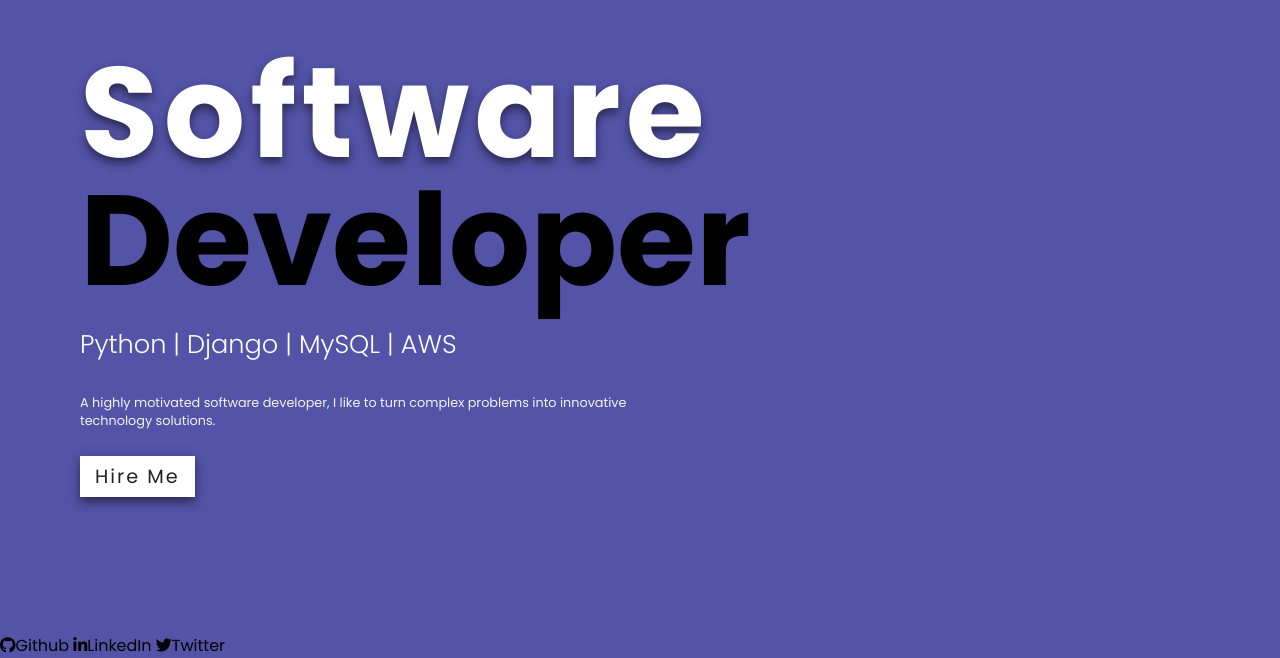
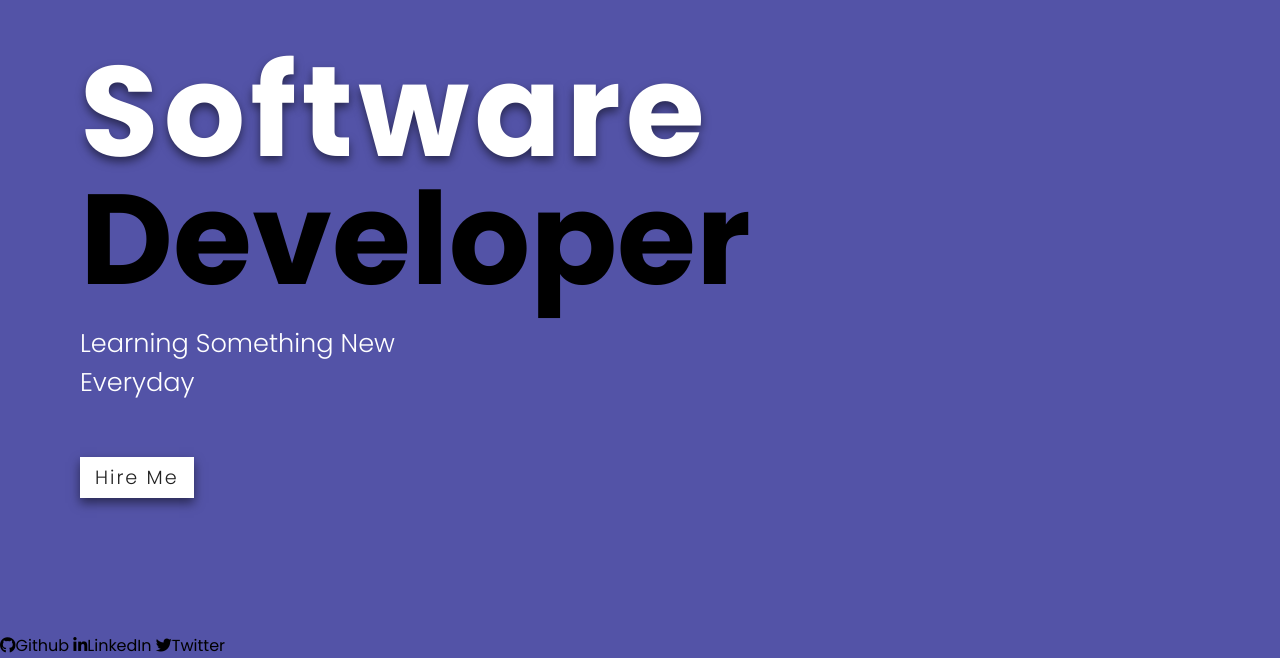
Before and after one commit to sebas0303/portfolio, a plain HTML site: page index.html in a window 1280 px wide. Shown: the part 167-825 px from the top of the page. Drawn offline with Linux system fonts and the light colour scheme.

```diff
--- a/index.html
+++ b/index.html
@@ -26,10 +26,7 @@
             <div class="container">
                 <div class="text_container">
                     <h2>Software<br>developer</h2>
-                    <h5>Python | Django | MySQL | AWS</h5>
-                    <p>A highly motivated software developer,
-                        I like to turn complex problems into
-                        innovative technology solutions.</p>
+                    <h5>Learning something new everyday</p>
                     <a href="#" class="btn">Hire me</a>
                 </div>
                 <div class="image_container">
```
Also changed, not shown: app.jsx (added), projects.jsx (added).
